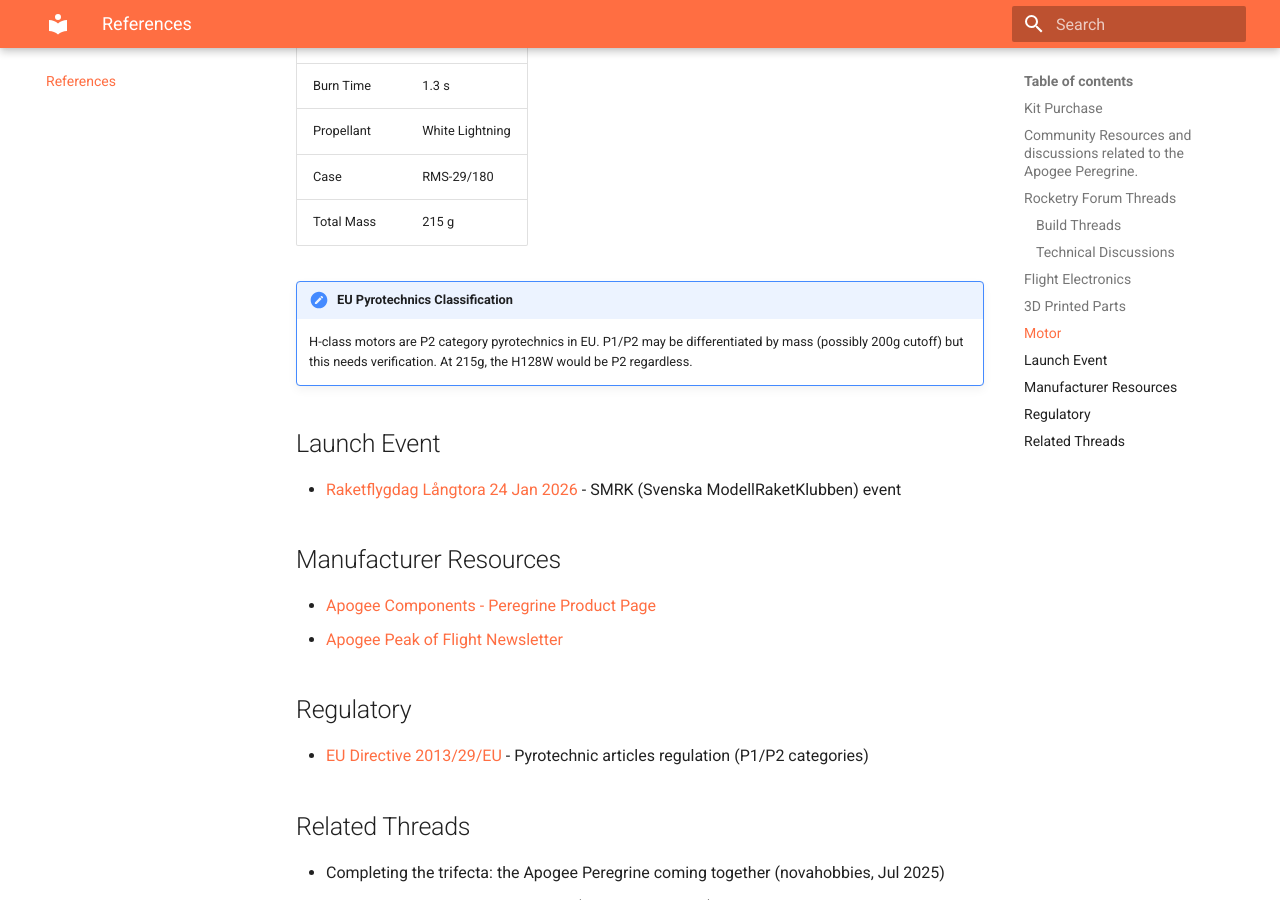
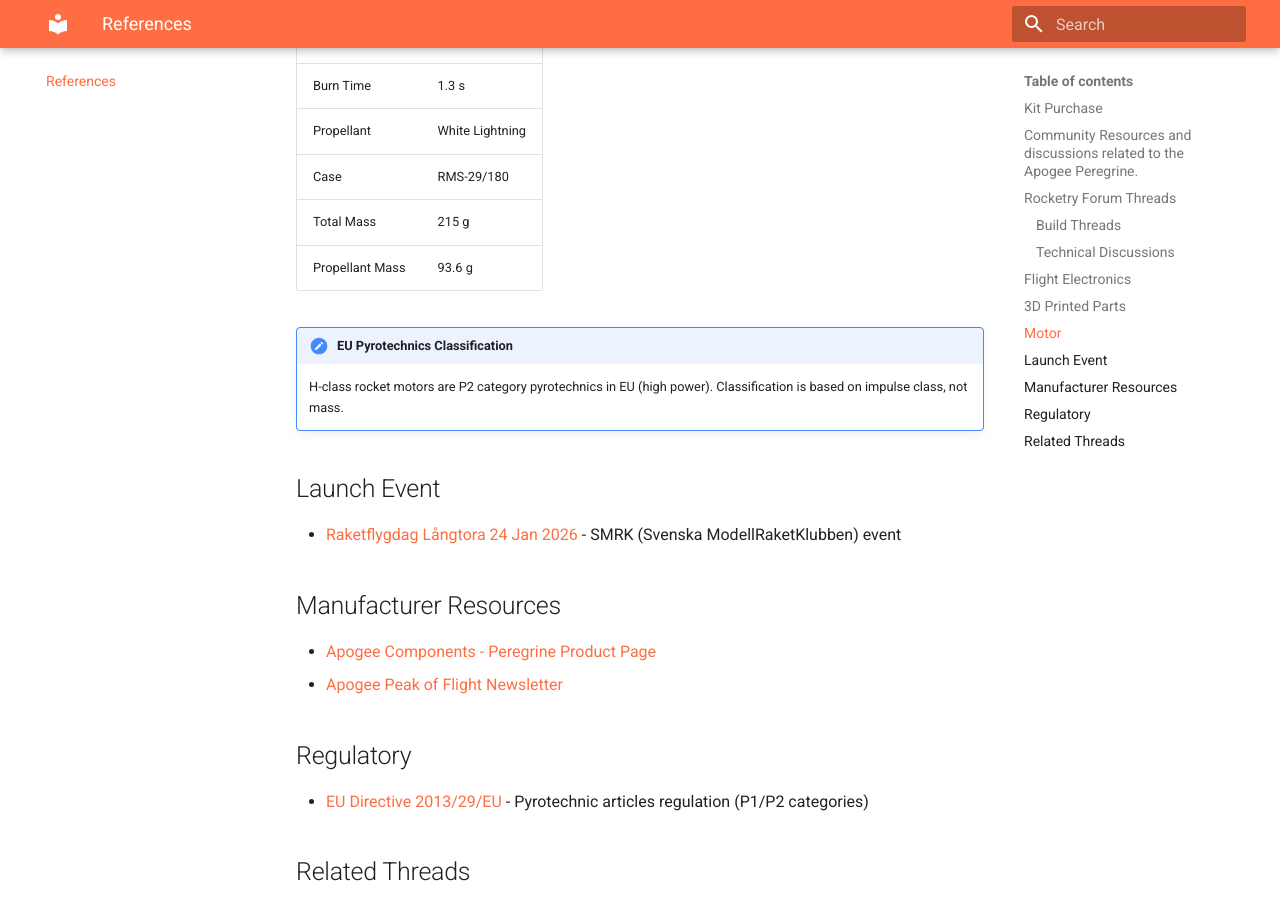
Before and after one commit to tonuonu/MyLevel1Peregrine, an MkDocs documentation site: the page built from docs/references.md, in a window 1280 px wide and 900 px high, scrolled down 1718 px. Built offline with MkDocs 1.6.1 and Material for MkDocs 9.7.7, drawn with Linux system fonts in a browser that asks for light colours.

Commit message:
Fix: P1/P2 classification based on impulse class not mass, add propellant mass 93.6g

```diff
--- a/docs/references.md
+++ b/docs/references.md
@@ -50,9 +50,10 @@
 | Propellant | White Lightning |
 | Case | RMS-29/180 |
 | Total Mass | 215 g |
+| Propellant Mass | 93.6 g |
 
 !!! note "EU Pyrotechnics Classification"
-    H-class motors are P2 category pyrotechnics in EU. P1/P2 may be differentiated by mass (possibly 200g cutoff) but this needs verification. At 215g, the H128W would be P2 regardless.
+    H-class rocket motors are P2 category pyrotechnics in EU (high power). Classification is based on impulse class, not mass.
 
 ## Launch Event
 
```
Also changed, not shown: docs/decisions/motor-procurement.md (+1 -1 lines).
